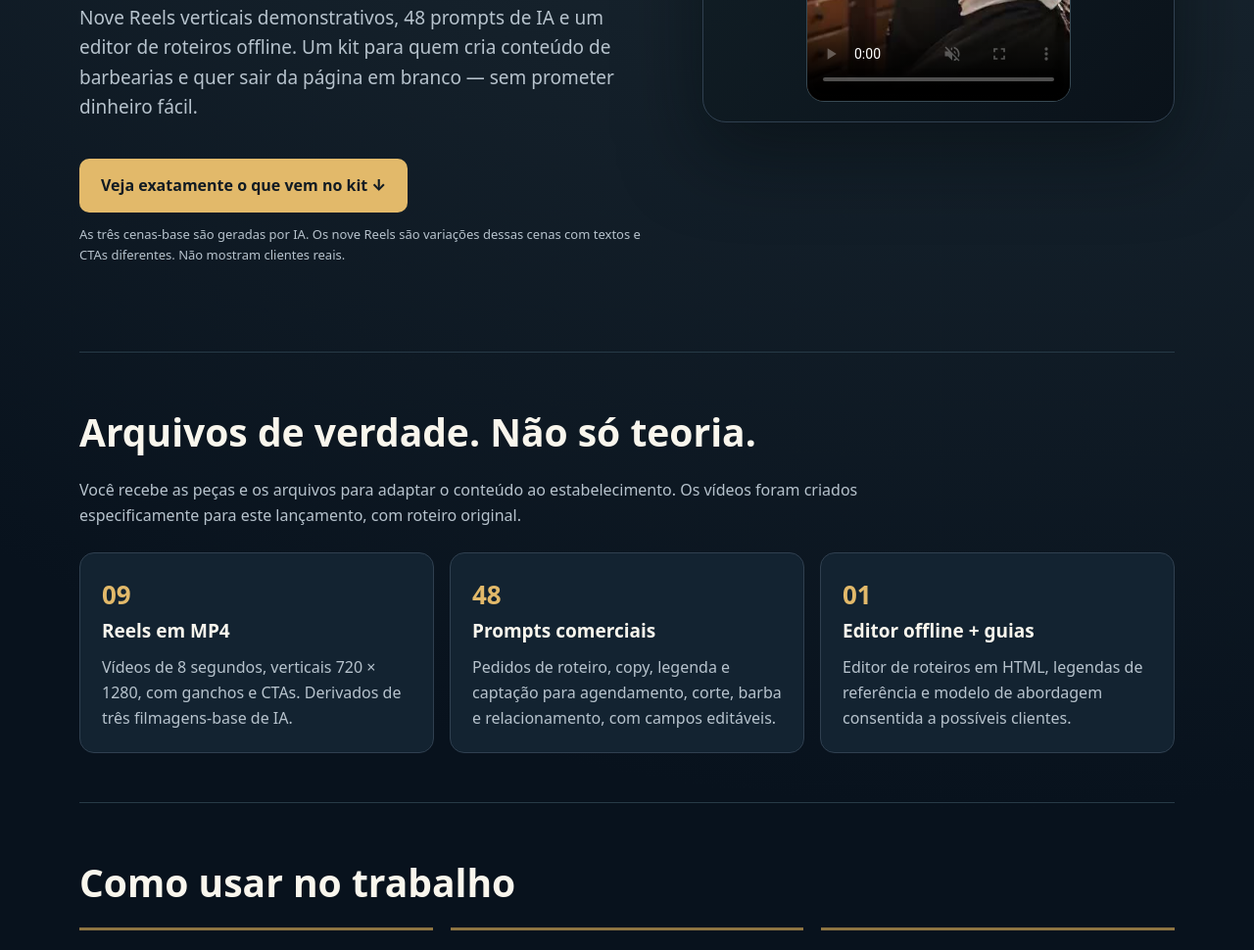
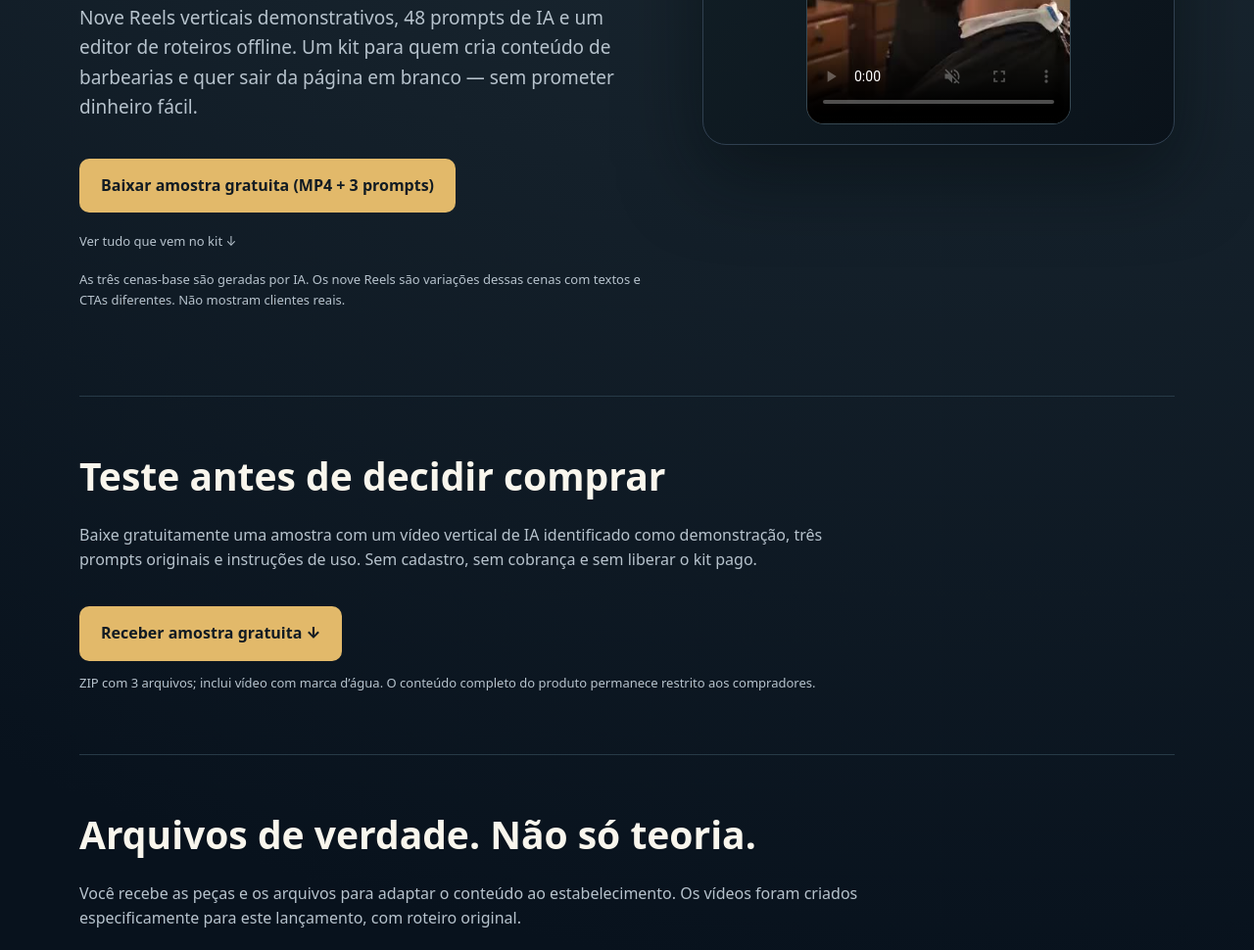
Before and after one commit to idelta775-hash/delta-produtos, a plain HTML site: page reels-barber-pro.html in a window 1280 px wide. Shown: the part 695-1665 px from the top of the page at 98% size. Drawn offline with Linux system fonts and the light colour scheme; grey boxes are pictures that could not be loaded.

Commit message:
Add free video and three prompts sample for DELTA Barber PRO

```diff
--- a/reels-barber-pro.html
+++ b/reels-barber-pro.html
@@ -36,13 +36,15 @@ video{width:min(100%,270px);height:auto;aspect-ratio:9/16;object-fit:cover;borde
 <div><div class="kicker">EDIÇÃO 1.0 • BARBEARIAS</div>
 <h1>Vídeos de barbearia <span>prontos para adaptar.</span> Conteúdo para começar a oferecer seus serviços.</h1>
 <p class="lead">Nove Reels verticais demonstrativos, 48 prompts de IA e um editor de roteiros offline. Um kit para quem cria conteúdo de barbearias e quer sair da página em branco — sem prometer dinheiro fácil.</p>
-<a class="cta" href="#conteudo">Veja exatamente o que vem no kit ↓</a>
+<a class="cta" href="assets/delta-reels-barber-amostra-gratis.zip" download>Baixar amostra gratuita (MP4 + 3 prompts)</a>
+<p><a href="#conteudo" class="toplink">Ver tudo que vem no kit ↓</a></p>
 <p class="sub">As três cenas-base são geradas por IA. Os nove Reels são variações dessas cenas com textos e CTAs diferentes. Não mostram clientes reais.</p>
 </div>
 <div class="preview">
 <video src="assets/reels-barber-demo.mp4" poster="assets/reels-barber-demo.jpg" muted playsinline loop controls preload="metadata" aria-label="Amostra de vídeo de barbearia com marca d'água DELTA"></video>
 </div>
 </section>
+<section class="section"><h2>Teste antes de decidir comprar</h2><p>Baixe gratuitamente uma amostra com um vídeo vertical de IA identificado como demonstração, três prompts originais e instruções de uso. Sem cadastro, sem cobrança e sem liberar o kit pago.</p><a class="cta" href="assets/delta-reels-barber-amostra-gratis.zip" download>Receber amostra gratuita ↓</a><p class="sub">ZIP com 3 arquivos; inclui vídeo com marca d’água. O conteúdo completo do produto permanece restrito aos compradores.</p></section>
 <section id="conteudo" class="section"><h2>Arquivos de verdade. Não só teoria.</h2><p>Você recebe as peças e os arquivos para adaptar o conteúdo ao estabelecimento. Os vídeos foram criados especificamente para este lançamento, com roteiro original.</p>
 <div class="grid">
 <div class="card"><div class="num">09</div><strong>Reels em MP4</strong><p>Vídeos de 8 segundos, verticais 720 × 1280, com ganchos e CTAs. Derivados de três filmagens-base de IA.</p></div>
```
Also changed, not shown: 2 other files.
